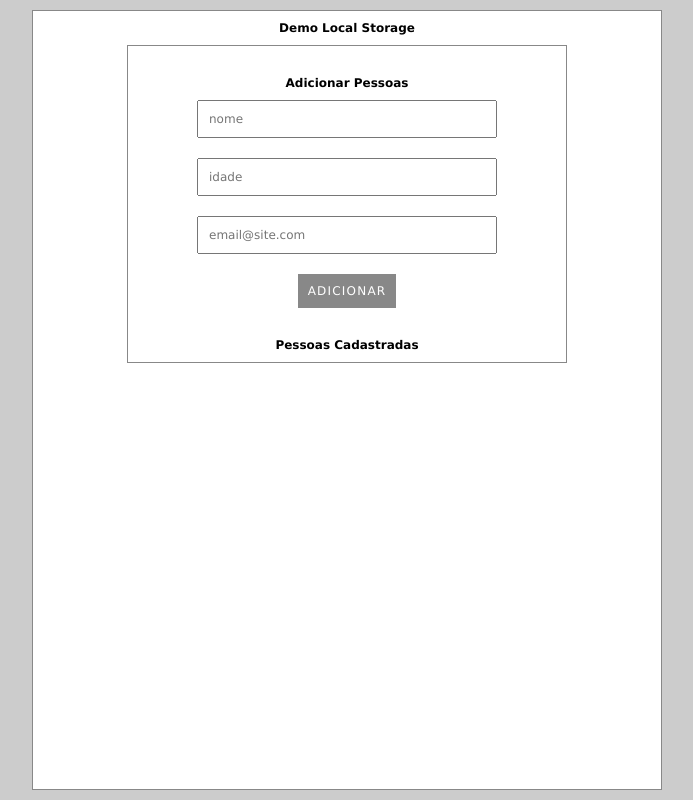
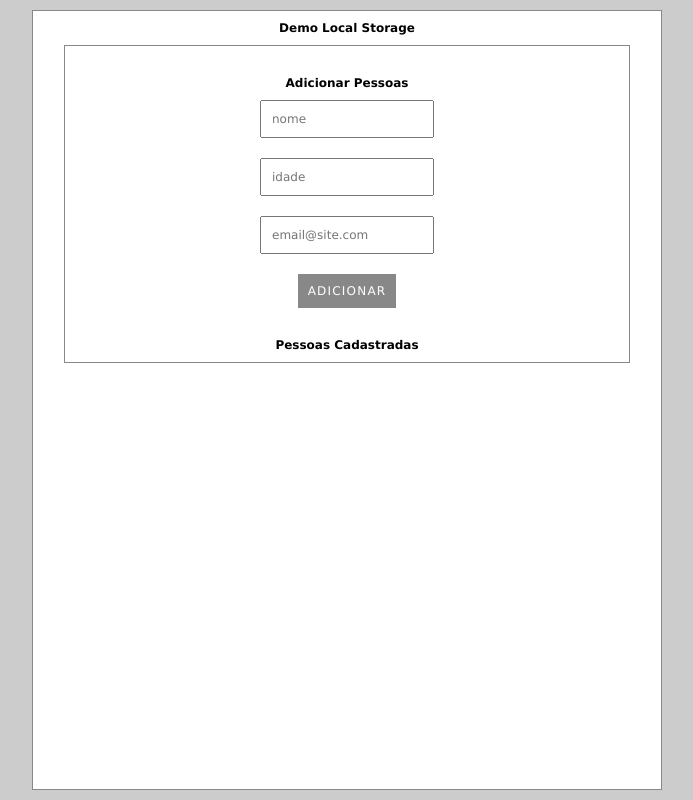
Before and after one commit to jlima32/ex-local-storage-forms, a plain HTML site: page index.html in a window 1280 px wide. Shown: the whole page, without its empty margins (293-986 px from the left). Drawn offline with Linux system fonts and the light colour scheme.

Commit message:
style: formulários

```diff
--- a/style.css
+++ b/style.css
@@ -29,7 +29,7 @@ h1, h4, h5{
     display: flex;
     margin: 0 auto;
     border: 1px solid #888;
-    width: 70%;
+    width: 90%;
     justify-content: center;
     padding-top: 20px;
     flex-direction: column;
@@ -40,10 +40,11 @@ h1, h4, h5{
     margin-bottom: 20px;
 }
 
+
 .controle-form input{
     padding: 10px;
-    width: 300px;
     outline-style: none;
+    width: 100%;
 }
 
 .btnSubmit{
```
